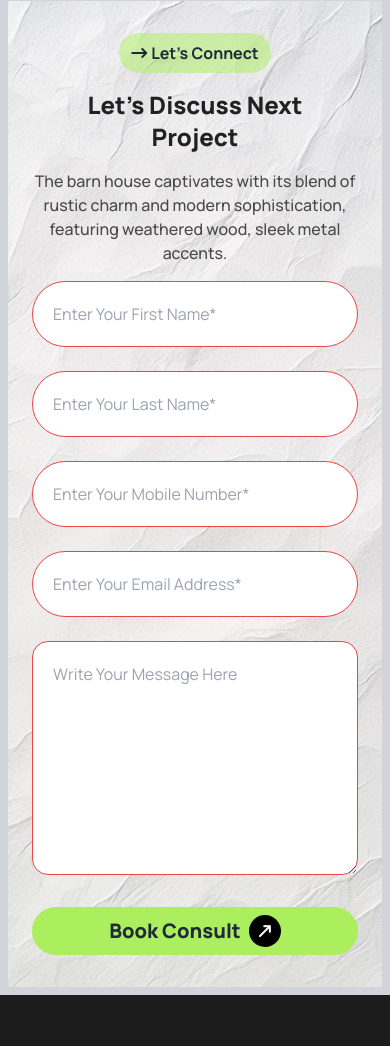
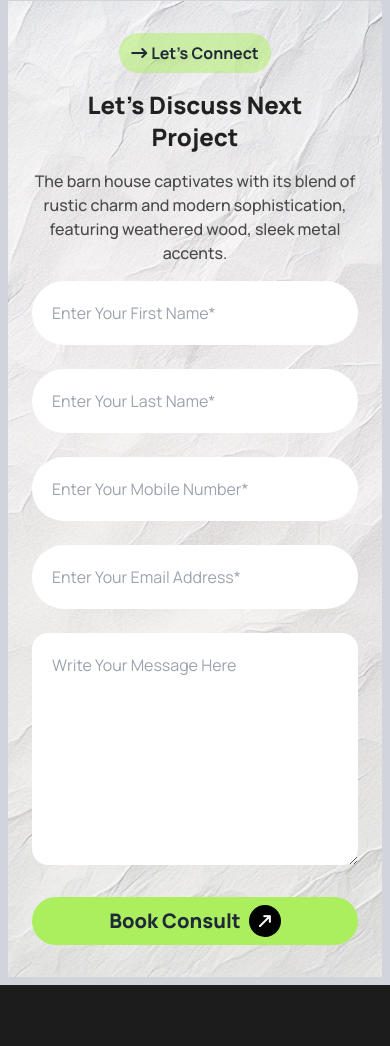
Before and after one commit to rabbihossen514/assignment-3-final, a plain HTML site: page index.html in a window 390 px wide. Shown: the part 2631-3677 px from the top of the page. Drawn offline with nearby package versions, Linux system fonts and the light colour scheme.

Commit message:
added a mobile responsiv complete

```diff
--- a/index.html
+++ b/index.html
@@ -29,7 +29,7 @@
           },
 
           backgroundImage: {
-            project: "url('/assets/bg.jpg')",
+            project: "url('assets/bg.jpg')",
           },
 
           colors: {
@@ -238,28 +238,28 @@
           </div>
           <div class="lg:grid lg:grid-cols-2 flex flex-col gap-6 justify-center">
             <div class="">
-              <form class=" p-5 rounded-full border border-red-500 bg-white">
+              <form class=" p-5 rounded-full bg-white">
                 <input class="w-full" type="text" name="" id="" placeholder="Enter Your First Name*">
               </form>
             </div>
             <div class="">
-              <form class="p-5 rounded-full border border-red-500 bg-white">
+              <form class="p-5 rounded-full bg-white">
                 <input class="w-full" type="text" name="" id="" placeholder="Enter Your Last Name*">
               </form>
             </div>
             <div>
-              <form class="p-5 rounded-full border border-red-500 bg-white">
+              <form class="p-5 rounded-full bg-white">
                 <input class="w-full" type="number" name="" id="" placeholder="Enter Your Mobile Number*" required>
               </form>
             </div>
             <div>
-              <form class="p-5 rounded-full border border-red-500 bg-white">
+              <form class="p-5 rounded-full bg-white">
                 <input class="w-full" type="email" name="" id="" placeholder="Enter Your Email Address*" required>
               </form>
             </div>
           </div>
           <div class="grid grid-cols-1 mt-6">
-            <textarea class="p-5 rounded-2xl border border-red-500" name="" id="" cols="" rows="8" placeholder="Write Your Message Here"></textarea>
+            <textarea class="p-5 rounded-2xl" name="" id="" cols="" rows="8" placeholder="Write Your Message Here"></textarea>
           </div>
           <div class="bg-btn_color_1 px-4 py-2 rounded-full flex gap-2 justify-center mt-8">
             <button class="font-extrabold text-xl">Book Consult</button>
```
